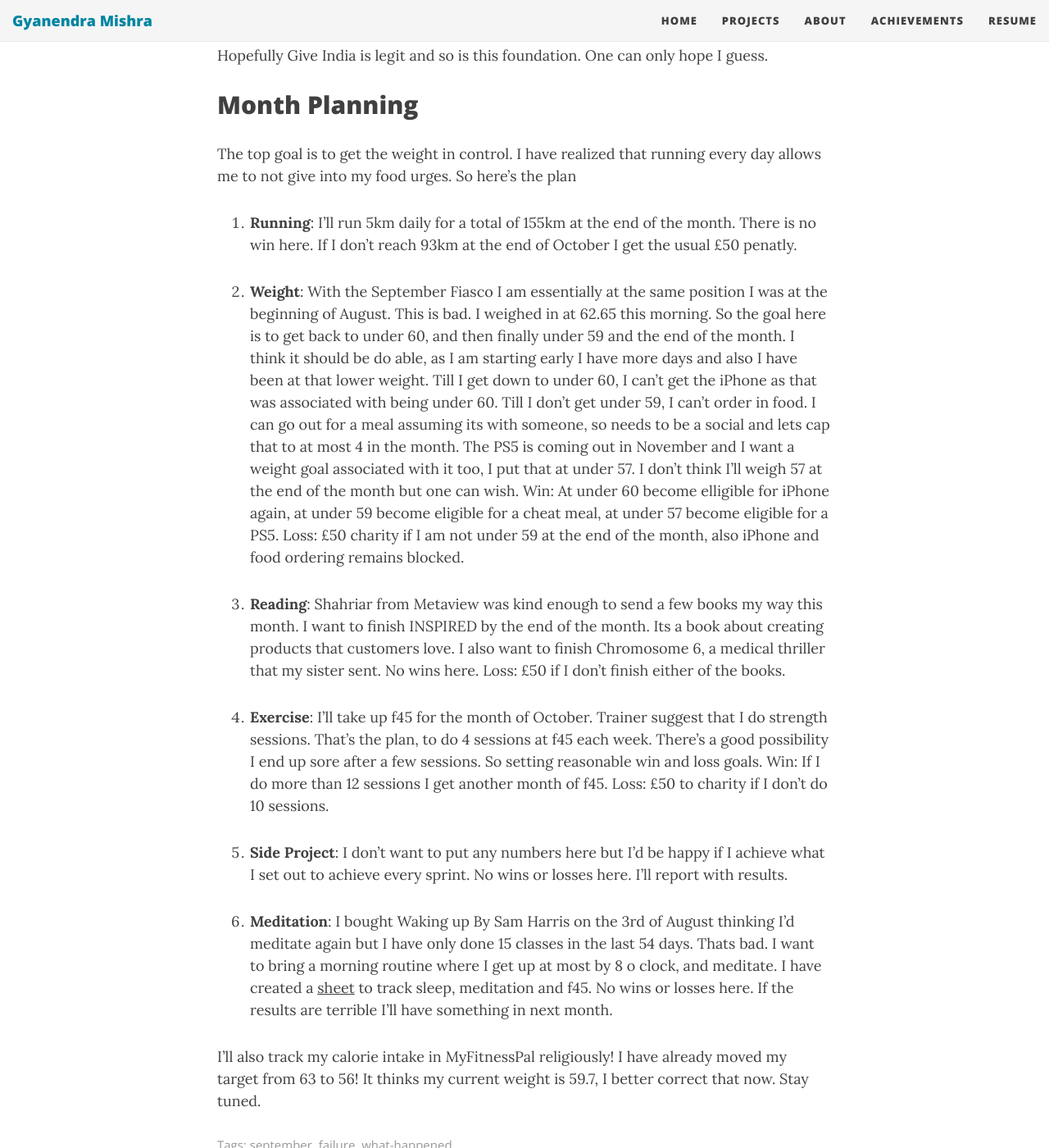
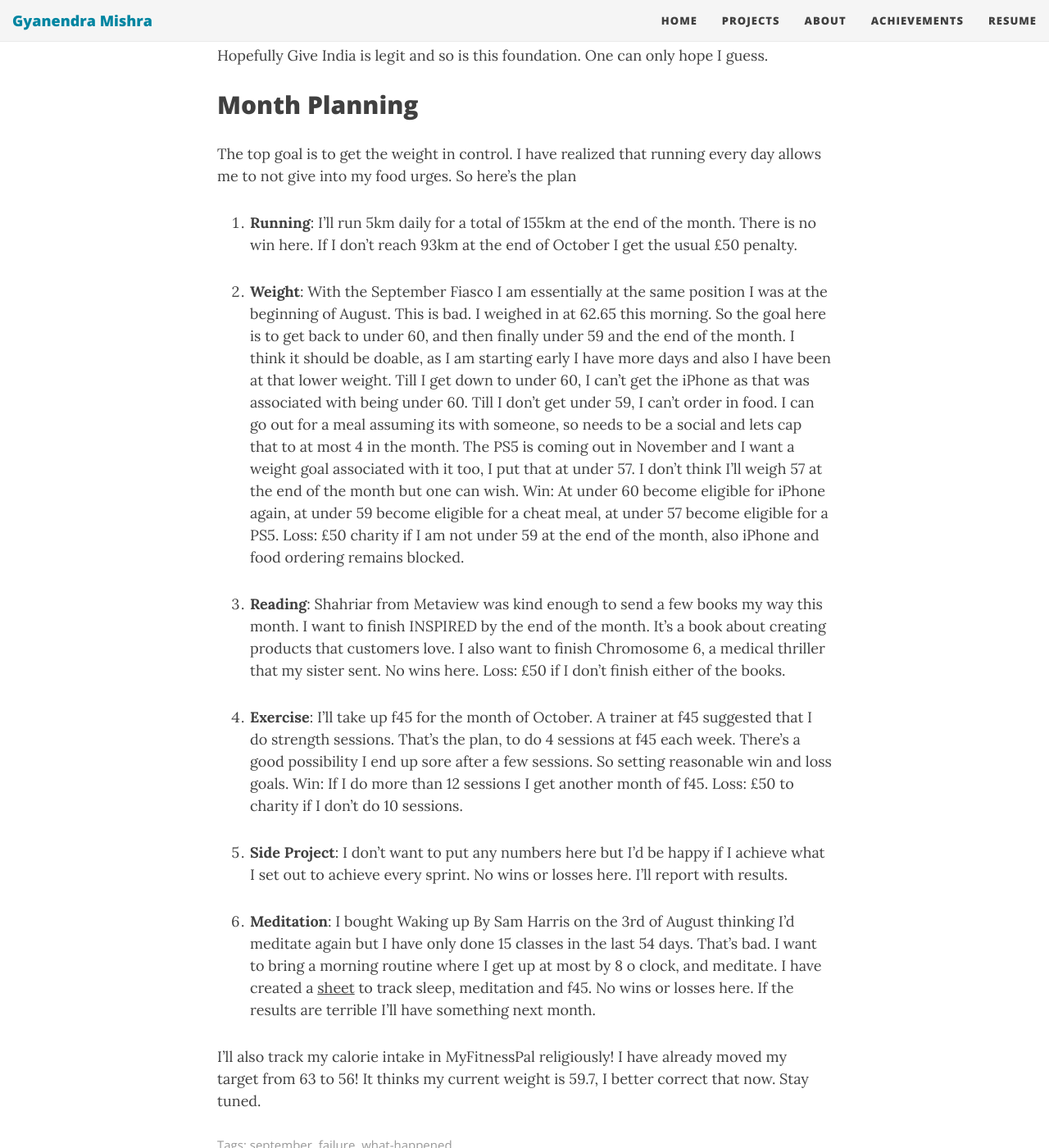
Before and after one commit to h4ck3rk3y/h4ck3rk3y.github.io, a Jekyll site: the page built from _posts/2020-09-26-this-month-was-shit.md, in a window 1280 px wide and 1400 px high, scrolled down 2021 px. Shown: the whole window at 82% size. Built offline with Jekyll 4.4.1, drawn with Linux system fonts in a browser that asks for light colours; nearby versions of some CDN libraries; comment, search, counter and statistics services are not loaded; some of the changed text lies outside the part shown.

Commit message:
typos and spellings

```diff
--- a/_posts/2020-09-26-this-month-was-shit.md
+++ b/_posts/2020-09-26-this-month-was-shit.md
@@ -9,29 +9,29 @@ fb-img: https://gyani.net/img/blog/monkey.png
 ## Retrospective
 
 September was fun but it wasn't good for my weight. I went out to eat with friends multiple times. I had my birthday on the 15th and turned 25. In that week
-I was ordering and eating out pretty often. Even went for a brunch. I haven't been very carefully recording on MyFitnessPal and my weight
-has been a sin wave between 59.6 and 62.65. I just made a sheet of the times I ordered in food, normally I'd order in food at the end of the month
-as a reward but this month I ordered in 20 times. These aren't 20 separate days, some of these are meals followed by deserts. Thats how I got to my all
+I was ordering and eating out pretty often. Even went for brunch. I haven't been very carefully recording on MyFitnessPal and my weight
+has been a sine wave between 59.6 and 62.65. I just made a sheet of the times I ordered in food, normally I'd order in food at the end of the month
+as a reward but this month I ordered 20 times. These aren't 20 separate days, some of these are meals followed by deserts. That's how I got to my all
 time high weight initially. Not proud but I ordered Nutella Waffles 9 times this month.  I ordered Indian Chinese food 7 times. I ordered burgers once.
 The remaining 3 orders are from relatively healthy places, Albahaca and DRVN. I have also eaten out 5 times, 4 of which can be excused as they
 were birthday related.
 
 I had identified this problem a few weeks ago. A week ago I started taking it seriously but I have fallen back to ordering. If the weight wasn't going down
-as expected I'd order, cause whats the point of being nice anwyay. If the weight would drop, I'd order cause its going down so I deserve it. This is wrong.
+as expected I'd order, because what's the point of being nice anyway. If the weight would drop, I'd order because it's going down so I deserve it. This is wrong.
 I need to focus on daily losses and just moving in the right direction, which is down. I'm hoping that writing all of this puts some sense into me
 and I start working towards the goal again. The best way to exercise self-control is not to exercise it at all.
 
 1. **Running**: I wanted to run 93.6 km, I am done with 111.6 km. So this is done! I am past my 1000k goal. I get Hokas. ✅
 
-2. **Weight**: The rant before explains that I have failed this goal. Its the 26th today and I weighed 62.65 this morning. I don't
+2. **Weight**: The rant before explains that I have failed this goal. It's the 26th today and I weighed 62.65 this morning. I don't
 think I can fix it by the end of the month. I wanted to weigh 59, so this is a loss. ❌
 
 3. **Reading**: Done with 2 AD videos and 2 Chapters of Google SRE Handbook. Read 160 pages of Godel Escher Bach and then decided to read
-That Will Never Work, a book about Netfix by Marc Randolph, one of the founders. No prize was associated with this. ✅
+That Will Never Work, a book about Netflix by Marc Randolph, one of the founders. No prize was associated with this. ✅
 
 4. **Side Project**: Wanted to reach a hundred users but then decided to pivot and focus on businesses instead. Got about 50 signups. ❌
 
-5. **Nike Training Club**: I got done with 12 excercies using a combination of f45, skipping and NTC. ✅
+5. **Nike Training Club**: I got done with 12 exercises using a combination of f45, skipping and NTC. ✅
 
 That's £100 for charity for whose counting. The dollar equivalent was $127. If you have a charity that you feel closely about, leave a comment.
 
@@ -44,30 +44,30 @@ Hopefully Give India is legit and so is this foundation. One can only hope I gue
 The top goal is to get the weight in control. I have realized that running every day allows me to not give into my food urges. So here's the plan
 
 1. **Running**: I'll run 5km daily for a total of 155km at the end of the month. There is no win here. If I don't reach 93km at the end of October
-I get the usual £50 penatly.
+I get the usual £50 penalty.
 
 2. **Weight**: With the September Fiasco I am essentially at the same position I was at the beginning of August. This is bad. I weighed in at 62.65
-this morning. So the goal here is to get back to under 60, and then finally under 59 and the end of the month. I think it should be do able, as I am
+this morning. So the goal here is to get back to under 60, and then finally under 59 and the end of the month. I think it should be doable, as I am
 starting early I have more days and also I have been at that lower weight. Till I get down to under 60, I can't get the iPhone as that was associated with
 being under 60. Till I don't get under 59, I can't order in food. I can go out for a meal assuming its with someone, so needs to be a social and lets
 cap that to at most 4 in the month. The PS5 is coming out in November and I want a weight goal associated with it too, I put that at under 57. I don't think
-I'll weigh 57 at the end of the month but one can wish. Win: At under 60 become elligible for iPhone again, at under 59 become eligible for a cheat meal, at under 57
+I'll weigh 57 at the end of the month but one can wish. Win: At under 60 become eligible for iPhone again, at under 59 become eligible for a cheat meal, at under 57
 become eligible for a PS5. Loss: £50 charity if I am not under 59 at the end of the month, also iPhone and food ordering remains blocked.
 
 3. **Reading**: Shahriar from Metaview was kind enough to send a few books my way this month. I want to finish INSPIRED by the end of the month.
-Its a book about creating products that customers love. I also want to finish Chromosome 6, a medical thriller that my sister sent. No wins here. Loss: £50 if I don't
+It's a book about creating products that customers love. I also want to finish Chromosome 6, a medical thriller that my sister sent. No wins here. Loss: £50 if I don't
 finish either of the books.
 
-4. **Exercise**: I'll take up f45 for the month of October. Trainer suggest that I do strength sessions. That's the plan, to do 4 sessions at f45 each week. There's
+4. **Exercise**: I'll take up f45 for the month of October. A trainer at f45 suggested that I do strength sessions. That's the plan, to do 4 sessions at f45 each week. There's
 a good possibility I end up sore after a few sessions. So setting reasonable win and loss goals. Win: If I do more than 12 sessions I get another month of f45. Loss: £50
 to charity if I don't do 10 sessions.
 
 5. **Side Project**: I don't want to put any numbers here but I'd be happy if I achieve what I set out to achieve every sprint. No wins or losses here. I'll report with
 results.
 
-6. **Meditation**: I bought Waking up By Sam Harris on the 3rd of August thinking I'd meditate again but I have only done 15 classes in the last 54 days. Thats bad.
+6. **Meditation**: I bought Waking up By Sam Harris on the 3rd of August thinking I'd meditate again but I have only done 15 classes in the last 54 days. That's bad.
 I want to bring a morning routine where I get up at most by 8 o clock, and meditate. I have created a [sheet](https://docs.google.com/spreadsheets/d/1F9tNhLqFucJYI8k_E6RKWnmQGYYbL7yzykx9oZAOV5c/edit?usp=sharing) to track sleep, meditation and f45. No wins or losses here. If the results are terrible I'll have something
-in next month.
+next month.
 
 I'll also track my calorie intake in MyFitnessPal religiously! I have already moved my target from 63 to 56! It thinks my current weight is 59.7, I better correct that now.
 Stay tuned.
```
